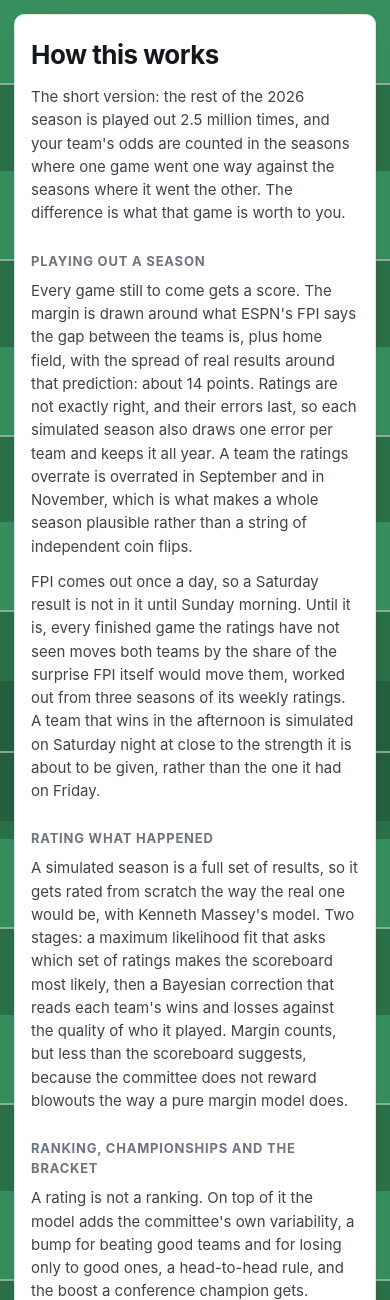
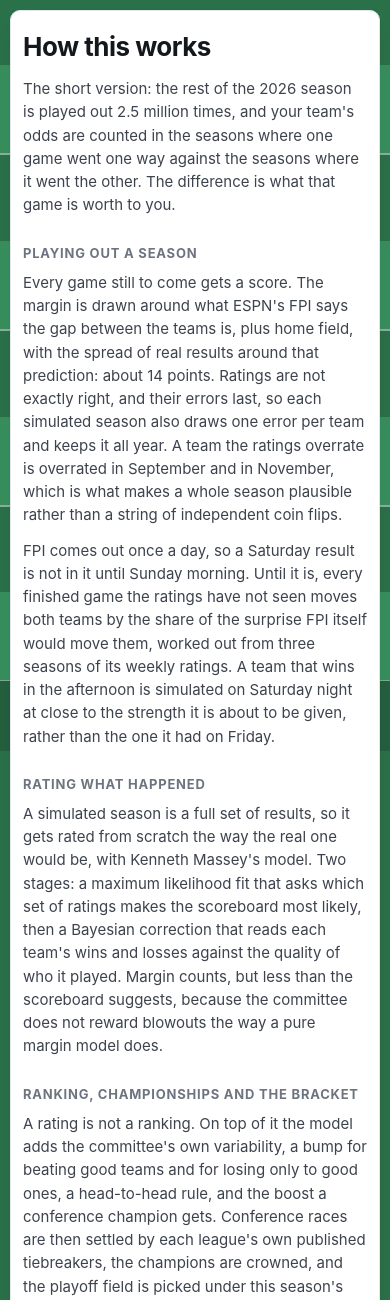
Before and after one commit to goodsellkai/cfb-rooting, a FastAPI app: page /how-it-works/ in a window 390 px wide. Shown: the part 93-1393 px from the top of the page. Run offline with FastAPI, Linux system fonts and the light colour scheme.

Commit message:
Hold the field still on a phone, and tighten the phone layout
A phone browser ignores a fixed background attachment, so the field
scrolled off with the page and ran out after the first screen. It is now
painted on a layer pinned to the screen.

On a phone the week's games read down the page rather than off the side
of it, the league table drops the conference and rating columns, the
written page sits on a panel of its own, and the padding everywhere is
cut back.

```diff
--- a/src/cfbroot/web/static/app.css
+++ b/src/cfbroot/web/static/app.css
@@ -49,23 +49,28 @@
 * { box-sizing: border-box; }
 html { -webkit-text-size-adjust: 100%; }
 body {
-  margin: 0; color: var(--ink);
-  /* A field running the height of the screen: an end zone at the top, one at
-     the bottom, and eight mown stripes between them. A chalk line falls on
-     every other stripe boundary, starting at each goal line. */
-  background-color: var(--turf);
-  background:
-    repeating-linear-gradient(180deg, var(--chalk) 0 2px, transparent 2px 20.8334vh)
-      0 8.3333vh / 100% 83.4vh no-repeat fixed,
-    linear-gradient(180deg, var(--endzone) 0 8.3333vh, transparent 8.3333vh 91.6667vh,
-      var(--endzone) 91.6667vh 100vh) 0 0 / 100% 100vh no-repeat fixed,
-    repeating-linear-gradient(180deg, var(--turf) 0 10.4167vh,
-      var(--turf-2) 10.4167vh 20.8334vh) 0 8.3333vh / 100% 83.34vh no-repeat fixed,
-    linear-gradient(var(--turf), var(--turf)) 0 0 / 100% 100vh no-repeat fixed;
+  margin: 0; color: var(--ink); background-color: var(--turf);
   font: 15px/1.55 -apple-system, BlinkMacSystemFont, "Segoe UI", Inter, Roboto,
         "Helvetica Neue", Arial, sans-serif;
   -webkit-font-smoothing: antialiased; text-rendering: optimizeLegibility;
   display: flex; flex-direction: column; min-height: 100vh;
+}
+/* A field running the height of the screen: an end zone at the top, one at
+   the bottom, and eight mown stripes between them. A chalk line falls on
+   every other stripe boundary, starting at each goal line. It sits on a
+   layer pinned to the screen rather than on the page, since a phone
+   browser will not hold a background still any other way. */
+body::before {
+  content: ""; position: fixed; top: 0; left: 0; right: 0; height: 100vh;
+  z-index: -1; pointer-events: none;
+  background:
+    repeating-linear-gradient(180deg, var(--chalk) 0 2px, transparent 2px 20.8334vh)
+      0 8.3333vh / 100% 83.4vh no-repeat,
+    linear-gradient(180deg, var(--endzone) 0 8.3333vh, transparent 8.3333vh 91.6667vh,
+      var(--endzone) 91.6667vh 100vh) 0 0 / 100% 100vh no-repeat,
+    repeating-linear-gradient(180deg, var(--turf) 0 10.4167vh,
+      var(--turf-2) 10.4167vh 20.8334vh) 0 8.3333vh / 100% 83.34vh no-repeat,
+    linear-gradient(var(--turf), var(--turf)) 0 0 / 100% 100vh no-repeat;
 }
 h1 { font-size: 19px; margin: 0; letter-spacing: -.02em; font-weight: 680; }
 h2 { font-size: 12px; margin: 0; letter-spacing: .06em; text-transform: uppercase;
@@ -363,17 +368,50 @@ th .hint { display: block; font-weight: 400; text-transform: none;
 
 /* phones: two cards and two controls to a row, and less space around them */
 @media (max-width: 560px) {
-  main { padding: 14px; }
-  .panel { padding: 14px 13px 16px; }
-  .controlbar { padding: 12px 14px 14px; gap: 12px; }
-  .groupfields { gap: 9px; }
-  .field { flex: 1 1 calc(50% - 5px); }
+  main { padding: 10px 10px 4px; }
+  .panel { padding: 11px 11px 13px; margin-bottom: 10px; }
+  .panel-head { margin-bottom: 10px; gap: 8px; }
+  .panel > h2 { margin-bottom: 10px; }
+  .split { gap: 10px; }
+  .controlbar { padding: 10px 12px 12px; gap: 10px; }
+  .group { gap: 6px; }
+  .groupfields { gap: 8px; }
+  .field { flex: 1 1 calc(50% - 4px); }
   .field select, .field input, .field.narrow select, .field.narrow input,
   .combo input { width: 100%; min-width: 0; }
-  .cards { grid-template-columns: repeat(2, minmax(0, 1fr)); gap: 9px;
-           margin-bottom: 14px; }
-  .card { padding: 11px 12px; }
-  .card .value { font-size: 22px; }
+  .field > span, .field > label { font-size: 10.5px; }
+  select, input, button { padding: 7px 9px; font-size: 13.5px; }
+  .cards { grid-template-columns: repeat(2, minmax(0, 1fr)); gap: 8px;
+           margin-bottom: 10px; }
+  .card { padding: 9px 10px; }
+  .card .value { font-size: 20px; margin: 3px 0 2px; }
+  .card .label { font-size: 10px; letter-spacing: .04em; }
+  .cards .detail { font-size: 11px; }
+  /* tables carry the page on a phone, so they lose the padding first */
+  th { font-size: 10px; padding: 0 7px 6px; white-space: normal; }
+  td { padding: 7px 7px; font-size: 13px; }
+  .matchup .side { font-size: 13px; }
+  .when { font-size: 10.5px; }
+  .dist .b .col { height: 74px; }
+  .dist .b > span { font-size: 9.5px; }
+  .dist { gap: 3px; }
+  .tabs { padding: 0 10px; }
+  .tab { padding: 9px 10px 8px; font-size: 13.5px; }
+  .foot { font-size: 12px; margin-top: 10px; }
+  .search { font-size: 13px; }
+  /* A matchup takes two lines instead of one long one, which is what the
+     table needed the sideways scroll for. */
+  table.games { min-width: 0; }
+  .matchup { white-space: normal; }
+  .matchup .side:first-of-type { display: flex; }
+  .matchup .side { max-width: 100%; }
+  .matchup .at { margin: 0 4px 0 0; }
+  .outcome { min-width: 0; }
+  .outcome .op { font-size: 13px; }
+  .outcome .od { font-size: 10.5px; }
+  .outcome .ol { font-size: 9.5px; }
+  /* the league table keeps the rank, the team and the odds */
+  .conf { display: none; }
   /* the header holds its name and the link on one row, chips under them */
   .topbar { min-height: 0; padding: 12px 16px; gap: 10px; align-items: center; }
   .topbar h1 { font-size: 18px; }
@@ -381,22 +419,30 @@ th .hint { display: block; font-weight: 400; text-transform: none;
   .brand { flex: 1 1 auto; }
   .howlink { order: 1; }
   .topmeta { order: 2; flex-basis: 100%; }
-  .sitefoot { padding: 12px 16px; }
-  .empty { padding: 20px 16px 24px; }
+  .sitefoot { padding: 10px 12px; font-size: 11px; }
+  .empty { padding: 16px 12px 18px; }
+  .empty h1 { font-size: 21px; }
+  .empty .lead { font-size: 14.5px; margin-bottom: 10px; }
+  .race li { padding: 5px 6px; font-size: 13.5px; }
+  .writeup h1 { font-size: 21px; }
+  .writeup h2 { font-size: 16px; margin: 20px 0 6px; }
 }
 
 /* the written page under the app, which is also what a crawler reads */
-.writeup { max-width: 860px; margin: 8px auto 0; padding: 0 26px 10px;
+.writeup { max-width: 900px; margin: 0 auto 18px; padding: 20px 24px 22px;
+           background: var(--panel); border: 1px solid var(--line);
+           border-radius: var(--radius); box-shadow: var(--shadow);
            color: var(--ink-2); font-size: 15px; line-height: 1.62; }
 .writeup:empty { display: none; }
 .writeup h1 { font-size: 24px; color: var(--ink); margin: 0 0 4px; }
-.writeup h2 { font-size: 17px; color: var(--ink); margin: 26px 0 8px; }
+.writeup h2 { font-size: 17px; color: var(--ink); margin: 26px 0 8px;
+              text-transform: none; letter-spacing: -.01em; }
 .writeup p { margin: 0 0 12px; }
 .writeup tr.mine td { background: var(--accent-soft); }
 .writeup ul { margin: 0 0 14px; padding-left: 20px; }
 .writeup li { margin-bottom: 4px; }
 .writeup a { color: var(--accent); }
-@media (max-width: 560px) { .writeup { padding: 0 16px 8px; font-size: 14.5px; } }
+@media (max-width: 560px) { .writeup { padding: 13px 13px 15px; font-size: 14.5px; } }
 
 /* confidence grades, used by the sample season */
 .sig { display: inline-block; font-size: 10.5px; font-weight: 700;
--- a/src/cfbroot/web/static/app.js
+++ b/src/cfbroot/web/static/app.js
@@ -742,8 +742,8 @@ function renderLeague() {
   const showAp = !!polls.ap, showCfp = !!polls.cfp;
   const head = (k, label) => `<th class="num" title="${label} poll, week ${weeks[k]}">${label}</th>`;
   let html = `<div class="tablewrap tall"><table><thead><tr>
-    <th class="num">#</th><th>Team</th><th>Conference</th>
-    <th class="num">${esc(STATE.rating_label)}</th>
+    <th class="num">#</th><th>Team</th><th class="conf">Conference</th>
+    <th class="num conf">${esc(STATE.rating_label)}</th>
     ${showCfp ? head("cfp", "CFP") : ""}${showAp ? head("ap", "AP") : ""}
     <th class="num">${esc(metricLabel(key))}</th>
     ${showEspn ? '<th class="num" title="What ESPN gives for the same thing, '
@@ -752,8 +752,8 @@ function renderLeague() {
     const pr = pollRank(r.idx);
     html += `<tr><td class="num">${i + 1}</td>
       <td class="teamcell" data-team="${r.idx}">${logo(r.idx, 18)}${esc(r.team)}</td>
-      <td class="muted">${esc(r.conference || "")}</td>
-      <td class="num">${num(r.rating, 1)}</td>
+      <td class="muted conf">${esc(r.conference || "")}</td>
+      <td class="num conf">${num(r.rating, 1)}</td>
       ${showCfp ? `<td class="num muted">${pr.cfp || ""}</td>` : ""}
       ${showAp ? `<td class="num muted">${pr.ap || ""}</td>` : ""}
       <td class="num"><b>${pct(r.p[key])}</b></td>
```
